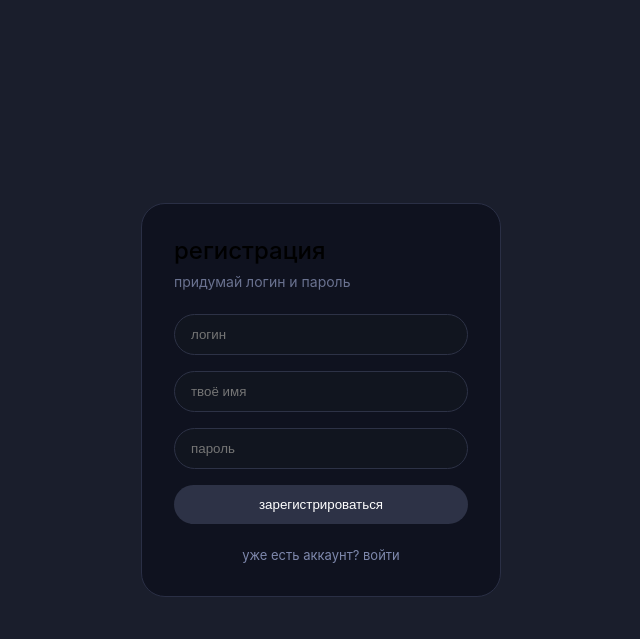
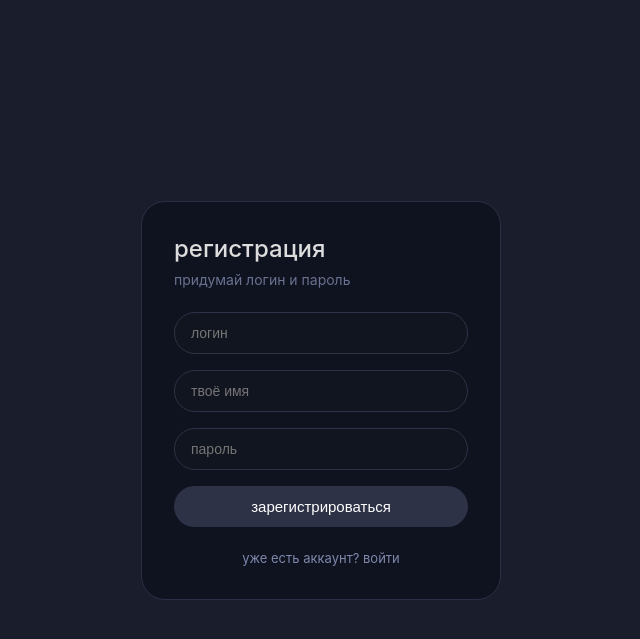
Before and after one commit to artemaas76/praktica_sait, a Flask app: page /register in a window 1280 px wide. Shown: the top 639 px of the page, without its empty margins (319-959 px from the left). Run offline with Flask 3, Linux system fonts and the light colour scheme.

Commit message:
Update register.html

```diff
--- a/templates/register.html
+++ b/templates/register.html
@@ -23,6 +23,7 @@
         h2 {
             margin-bottom: 8px;
             font-weight: 500;
+            color: #ddd;
         }
         p {
             color: #6a7290;
@@ -37,6 +38,7 @@
             padding: 12px 16px;
             margin-bottom: 16px;
             color: #ddd;
+            font-size: 14px;
         }
         button {
             width: 100%;
@@ -45,12 +47,19 @@
             padding: 12px;
             border-radius: 30px;
             color: white;
+            font-size: 15px;
             cursor: pointer;
+        }
+        button:hover {
+            background: #3d435c;
         }
         a {
             color: #7e88ac;
             text-decoration: none;
             font-size: 13px;
+        }
+        a:hover {
+            color: #a5b0d0;
         }
         .flash {
             background: #2d3246;
@@ -58,6 +67,11 @@
             border-radius: 16px;
             margin-bottom: 16px;
             font-size: 13px;
+            color: #f0a0a0;
+        }
+        .text-center {
+            text-align: center;
+            margin-top: 20px;
         }
     </style>
 </head>
@@ -71,12 +85,12 @@
         {% endfor %}
     {% endwith %}
     <form method="POST">
-        <input type="text" name="username" placeholder="логин" required>
+        <input type="text" name="username" placeholder="логин" required autocomplete="off">
         <input type="text" name="name" placeholder="твоё имя" required>
         <input type="password" name="password" placeholder="пароль" required>
         <button type="submit">зарегистрироваться</button>
     </form>
-    <div style="text-align:center; margin-top: 20px;"><a href="/login">уже есть аккаунт? войти</a></div>
+    <div class="text-center"><a href="/login">уже есть аккаунт? войти</a></div>
 </div>
 </body>
 </html>
```
